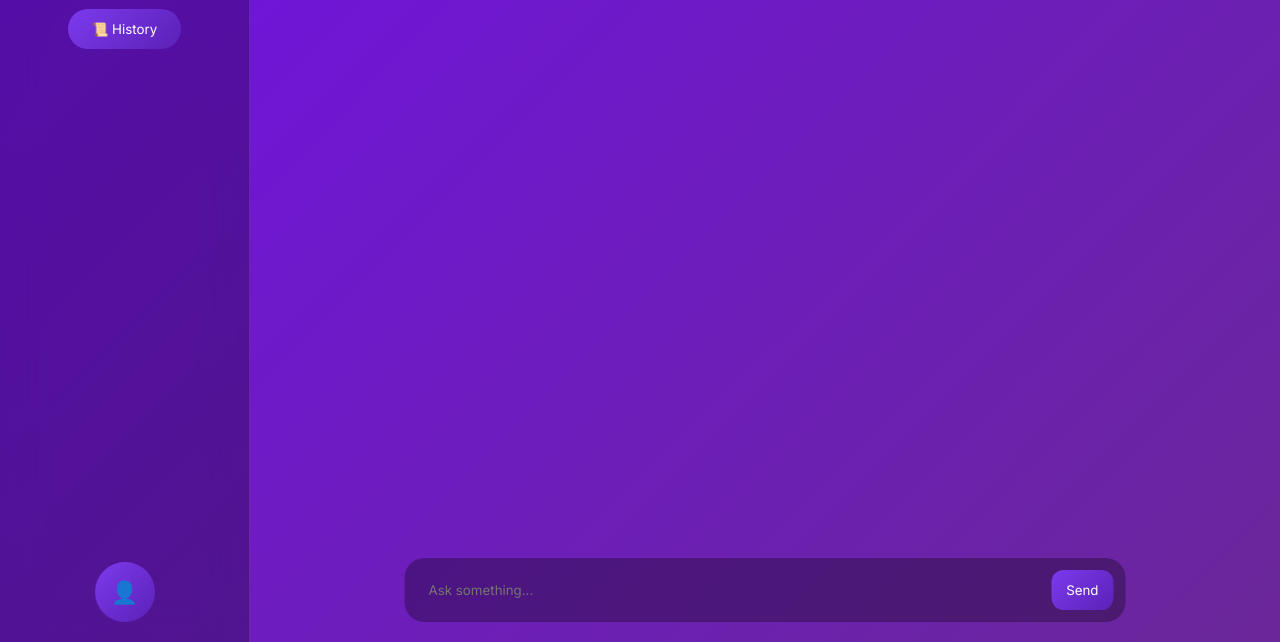
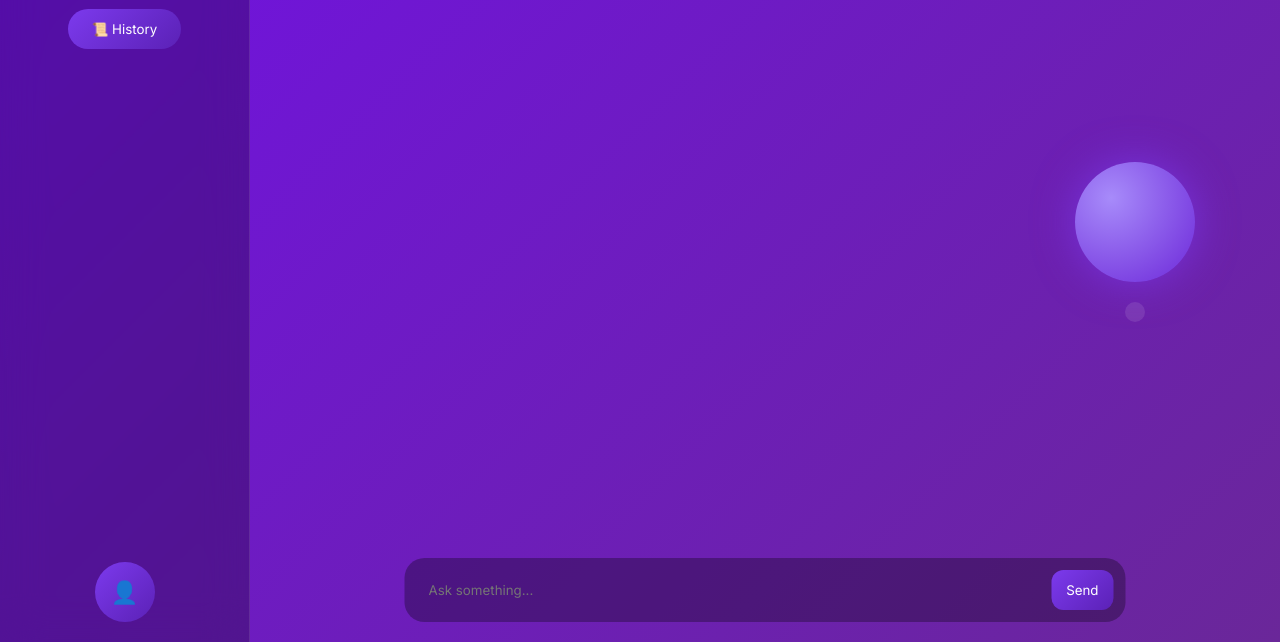
Before and after one commit to JayVinodThakor/BrainBloom, a plain HTML site: page dashboard.html in a window 1280 px wide. Shown: the part 158-800 px from the top of the page. Drawn offline with Linux system fonts and the light colour scheme; sample sign-in values are in the browser's storage.

Commit message:
Update dashboard.html

```diff
--- a/dashboard.html
+++ b/dashboard.html
@@ -20,6 +20,56 @@ body{
   display:flex;
   background: linear-gradient(135deg,#7111e6,#6a2799);
   overflow:hidden;
+}
+
+.ai-panel{
+  position:absolute;
+  right:20px;
+  top:50%;
+  transform:translateY(-50%);
+  width:250px;
+  display:flex;
+  flex-direction:column;
+  align-items:center;
+  gap:20px;
+}
+
+/* 🔮 ORB */
+#orb{
+  width:120px;
+  height:120px;
+  border-radius:50%;
+  background: radial-gradient(circle at 30% 30%, #a78bfa, #6d28d9);
+  box-shadow: 0 0 40px rgba(124,58,237,0.7);
+  transition:0.3s;
+}
+
+/* speaking animation */
+#orb.speaking{
+  animation: pulse 0.6s infinite alternate;
+}
+
+@keyframes pulse{
+  from{
+    transform: scale(1);
+    box-shadow: 0 0 20px #7c3aed;
+  }
+  to{
+    transform: scale(1.1);
+    box-shadow: 0 0 60px #c084fc;
+  }
+}
+
+/* AI TEXT */
+#aiText{
+  text-align:center;
+  color:white;
+  font-size:14px;
+  background:rgba(255,255,255,0.1);
+  padding:10px;
+  border-radius:12px;
+  max-height:120px;
+  overflow:auto;
 }
 
 /* SIDEBAR */
@@ -193,6 +243,10 @@ if (!token) {
 </div>
 
 <div class="main">
+  <div class="ai-panel">
+    <div id="orb"></div>
+    <div id="aiText"></div>
+  </div>
   <div class="chat-box" id="chatBox"></div>
 
   <div class="input-area">
@@ -243,16 +297,19 @@ async function sendMessage(){
   const input = document.getElementById('userInput');
   const chatBox = document.getElementById('chatBox');
 
-  if(input.value.trim()==='') return;
+  if(input.value.trim() === '') return;
 
+  // 👤 USER MESSAGE
   const userMsg = document.createElement('div');
-  userMsg.className='message user';
-  userMsg.innerText=input.value;
+  userMsg.className = 'message user';
+  userMsg.innerText = input.value;
   chatBox.appendChild(userMsg);
 
   const message = input.value;
-  input.value='';
+  input.value = '';
 
+  try {
+    // 🤖 API CALL
     const res = await fetch("https://backend-production-bc2c.up.railway.app/api/chat", {
       method: "POST",
       headers: {
@@ -260,6 +317,33 @@ async function sendMessage(){
       },
       body: JSON.stringify({ message })
     });
+
+    const data = await res.json();
+    const aiText = data.reply;
+
+    // 💬 CHAT BOX MESSAGE
+    const aiMsg = document.createElement('div');
+    aiMsg.className = 'message ai';
+    aiMsg.innerText = aiText;
+    chatBox.appendChild(aiMsg);
+
+    // 🔮 SIDE PANEL TEXT
+    document.getElementById("aiText").innerText = aiText;
+
+    // 🔊 SPEECH FUNCTION
+    speakText(aiText);
+
+    chatBox.scrollTop = chatBox.scrollHeight;
+
+  } catch (err) {
+    console.error(err);
+
+    const errorMsg = document.createElement('div');
+    errorMsg.className = 'message ai';
+    errorMsg.innerText = "⚠️ AI not responding";
+    chatBox.appendChild(errorMsg);
+  }
+}
 
   const data = await res.json();
 
```
Lines whose indentation alone changed are shown as unchanged.
